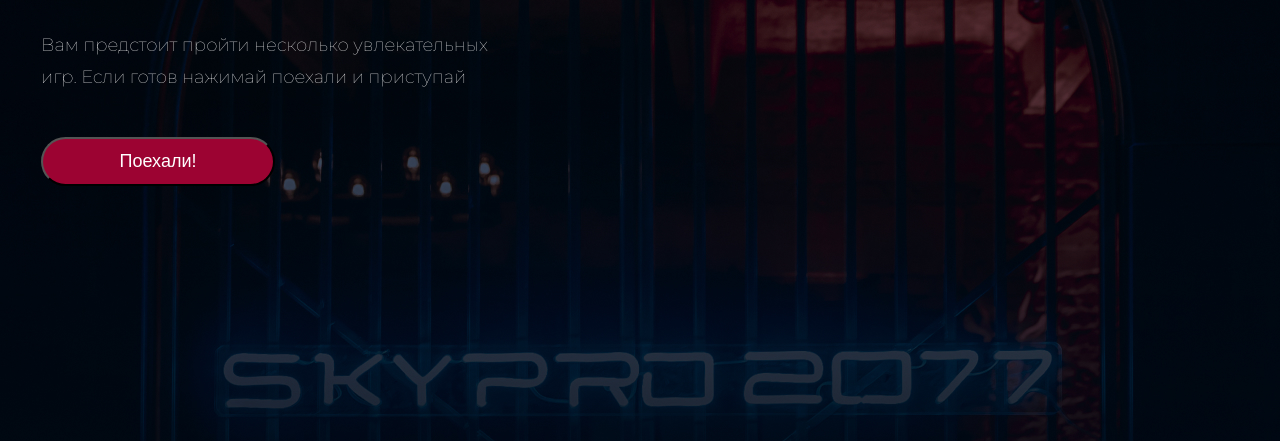
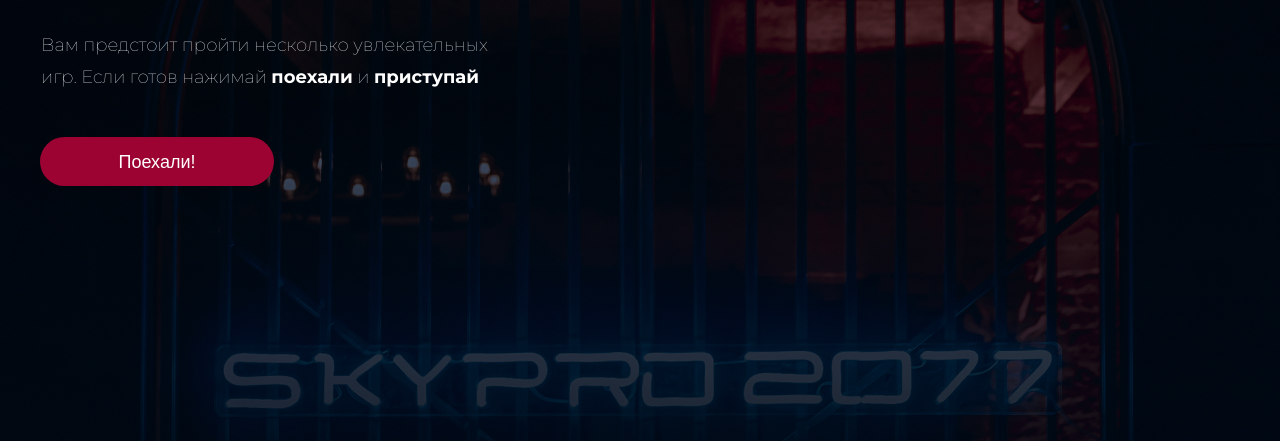
Before and after one commit to coalaru/SkyPRO, a plain HTML site: page HW-2.1/index.html in a window 1280 px wide. Shown: the part 376-817 px from the top of the page. Drawn offline with Linux system fonts and the light colour scheme.

Commit message:
finished 1st hw

```diff
--- a/HW-2.1/index.html
+++ b/HW-2.1/index.html
@@ -16,8 +16,10 @@
     <div class="top_page center">
         <div class="top_content">
             <h1 class="welcomeHeader position">Добро пожаловать на мой сайт !</h1>
-            <p class="welcomeText position">Вам предстоит пройти несколько увлекательных игр. Если готов нажимай поехали
-                и приступай </p>
+            <p class="welcomeText position">Вам предстоит пройти несколько увлекательных игр. Если готов нажимай
+                <b>поехали</b>
+                и <b>приступай</b>
+            </p>
             <button class="startGame">Поехали!</button>
         </div>
     </div>
--- a/HW-2.1/style.css
+++ b/HW-2.1/style.css
@@ -14,8 +14,8 @@ body {
 }
 
 .center {
-  padding-left: calc(50% - 720px);
-  padding-right: calc(50% - 720px);
+  padding-left: calc(50% - 600px);
+  padding-right: calc(50% - 600px);
 
 }
 
@@ -24,6 +24,7 @@ body {
   padding-right: calc(50% - 720px - 121px);
 
 }
+
 .top_page {
   height: 1024px;
   background: #000915;
@@ -58,27 +59,22 @@ body {
   font-weight: 300;
   font-size: 18px;
   line-height: 32px;
-  display: flex;
-  align-items: center;
   color: #FFFFFF;
 }
 
 .startGame {
   box-sizing: border-box;
-  width: 234.06px;
-  height: 48.6px;
-  margin-left: calc(50% - 720px + 121px);
-  margin-right: calc(50% - 720px - 121px);
+  width: 234px;
+  height: 49px;
+
   font-weight: 400;
   font-size: 18px;
   line-height: 22px;
-  display: flex;
-  justify-content: center;
-  align-items: center;
+
   color: #FFFFFF;
   background: #9C0332;
   border-radius: 30px;
-  outline: none;
+  border: none;
 }
 
 .bottom_page {
```
